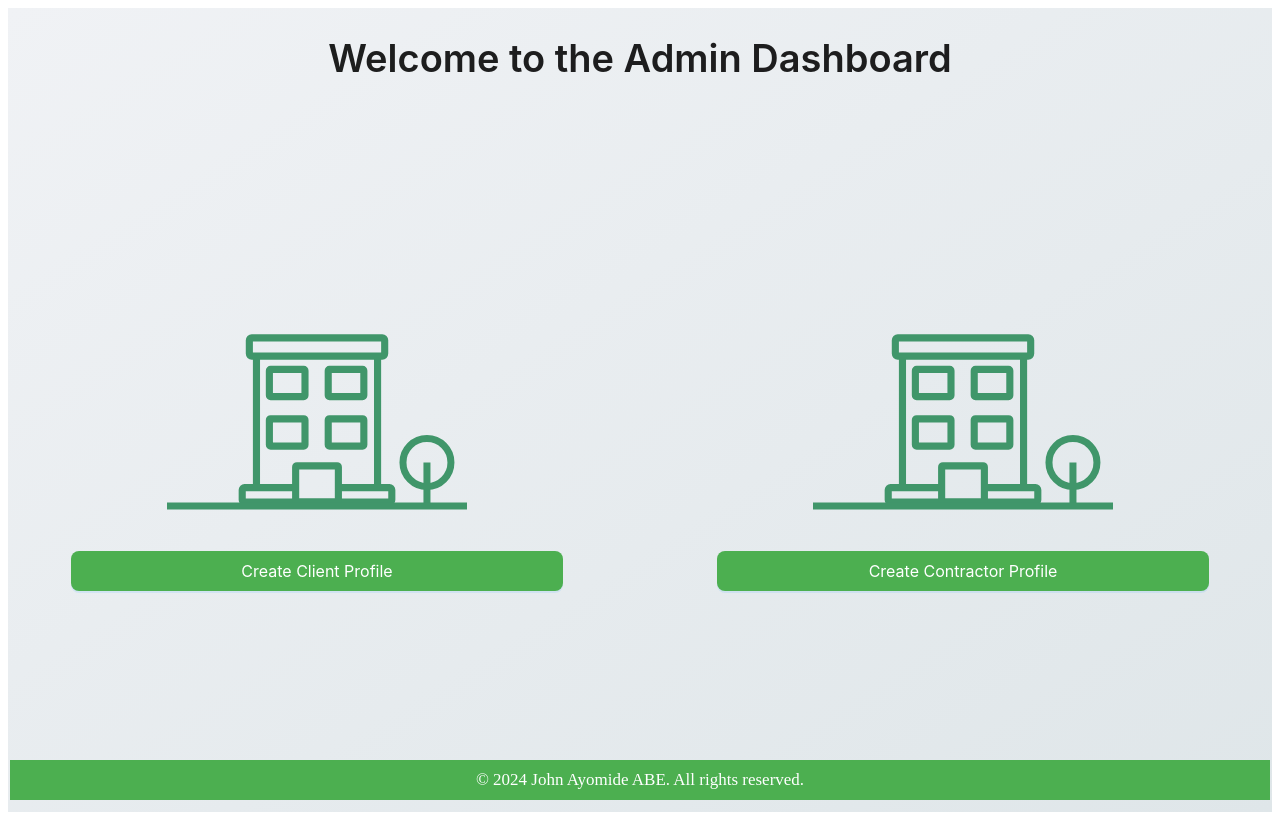
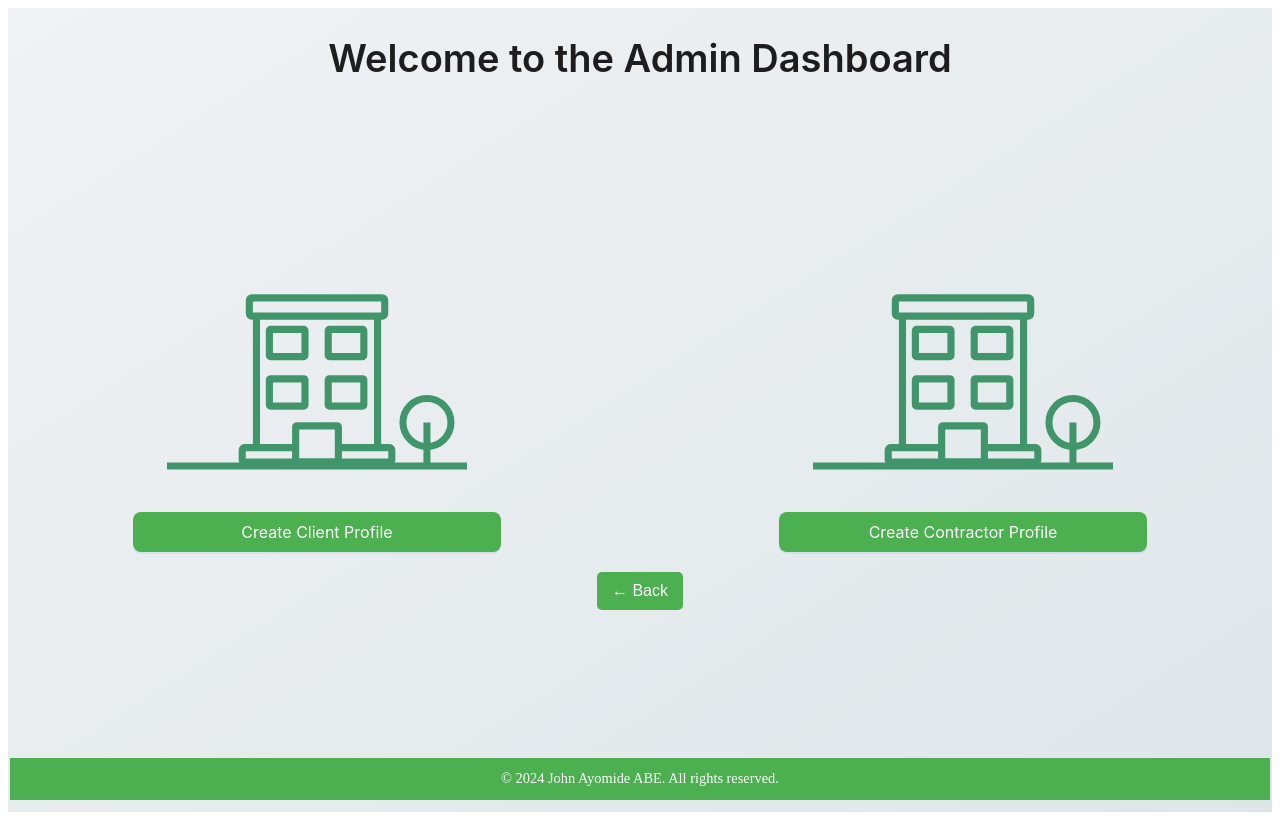
Before and after one commit to ablejohn/ProjectTracker, a React (Vite) app: page /admin-dashboard in a window 1280 px wide. Built offline with nearby package versions, Linux system fonts and the light colour scheme.

Commit message:
i'm back

```diff
--- /dev/null
+++ b/src/components/BackButton.jsx
@@ -0,0 +1,16 @@
+// src/components/BackButton.jsx
+import React from "react";
+import { useNavigate } from "react-router-dom";
+import "../styling/BackButton.css"; // Add styles for the button
+
+const BackButton = () => {
+  const navigate = useNavigate();
+
+  return (
+    <button className="back-button" onClick={() => navigate(-1)}>
+      &larr; Back
+    </button>
+  );
+};
+
+export default BackButton;
--- a/src/components/Footer.jsx
+++ b/src/components/Footer.jsx
@@ -1,12 +1,17 @@
 import React from "react";
 import "../styling/Footer.css";
 
-const Footer = () => {
+const Footer = ({ sticky, className, author = "John Ayomide ABE" }) => {
   return (
-    <footer className="footer">
-      <p>
-        &copy; {new Date().getFullYear()} John Ayomide ABE. All rights reserved.
-      </p>
+    <footer
+      className={`footer ${sticky ? "sticky" : ""} ${className || ""}`}
+      role="contentinfo" // Added for accessibility
+    >
+      <div className="footer-content">
+        <p className="copyright">
+          &copy; {new Date().getFullYear()} {author}. All rights reserved.
+        </p>
+      </div>
     </footer>
   );
 };
--- a/src/pages/AdminDashboard.jsx
+++ b/src/pages/AdminDashboard.jsx
@@ -1,10 +1,12 @@
 import React from "react";
 import { Button, Typography, Row, Col } from "antd";
 import Lottie from "lottie-react";
-import clientAnimation from "../assets/client.json"; // Add your animation JSON files
-import contractorAnimation from "../assets/contractor.json"; // Add your animation JSON files
-import "../styling/AdminDashboard.css"; // Custom CSS for styling
-import Footer from "../components/Footer"; // Ensure the correct casing
+import clientAnimation from "../assets/client.json";
+import contractorAnimation from "../assets/contractor.json";
+import "../styling/AdminDashboard.css";
+import Footer from "../components/footer";
+import BackButton from "../components/backbutton";
+
 const { Title } = Typography;
 
 const AdminDashboard = () => {
@@ -24,13 +26,13 @@ const AdminDashboard = () => {
         Welcome to the Admin Dashboard
       </Title>
       <Row gutter={32} className="section-row">
-        {/* Client Section */}
         <Col xs={24} md={12} className="section-container">
           <Lottie
             animationData={clientAnimation}
             loop={true}
             className="lottie-animation"
           />
+
           <Button
             type="primary"
             size="large"
@@ -40,14 +42,13 @@ const AdminDashboard = () => {
             Create Client Profile
           </Button>
         </Col>
-
-        {/* Contractor Section */}
         <Col xs={24} md={12} className="section-container">
           <Lottie
             animationData={contractorAnimation}
             loop={true}
             className="lottie-animation"
           />
+
           <Button
             type="primary"
             size="large"
@@ -57,9 +58,10 @@ const AdminDashboard = () => {
             Create Contractor Profile
           </Button>
         </Col>
+        <BackButton />
       </Row>
-      <Footer className="footer" />{" "}
-      {/* Include Footer inside the return statement */}
+
+      <Footer className="footer" />
     </div>
   );
 };
--- a/src/pages/AdminDashboardLogin.jsx
+++ b/src/pages/AdminDashboardLogin.jsx
@@ -1,8 +1,8 @@
-// src/pages/AdminDashboardLogin.jsx
 import React from "react";
 import { Form, Input, Button, Typography } from "antd";
 import { useNavigate } from "react-router-dom"; // Import useNavigate
 import "../styling/AdminDashboard.css"; // Optional: Add custom CSS
+import BackButton from "../components/backbutton";
 
 const { Title } = Typography;
 
@@ -21,7 +21,6 @@ const AdminDashboardLogin = () => {
         Admin Dashboard Login
       </Title>
       <p>Please enter your credentials to access the Admin Dashboard.</p>
-
       <Form
         name="adminLoginForm"
         onFinish={onFinish}
@@ -52,6 +51,8 @@ const AdminDashboardLogin = () => {
           </Button>
         </Form.Item>
       </Form>
+
+      <BackButton />
     </div>
   );
 };
--- a/src/pages/ClientLogin.jsx
+++ b/src/pages/ClientLogin.jsx
@@ -1,7 +1,7 @@
 import React from "react";
 import { Form, Input, Button, Typography } from "antd";
 import "../styling/AllLogin.css"; // Optional: Add custom CSS
-
+import BackButton from "../components/backbutton";
 const { Title } = Typography;
 
 const ClientDashboard = () => {
@@ -12,10 +12,14 @@ const ClientDashboard = () => {
 
   return (
     <div className="dashboard-container">
+      <div className="content-area">
         <Title level={2} className="dashboard-title">
           Client Login
         </Title>
-      <p>Welcome to your project dashboard. Here you'll see project updates.</p>
+
+        <p>
+          Welcome to your project dashboard. Here you'll see project updates.
+        </p>
 
         <Form
           name="clientForm"
@@ -48,6 +52,8 @@ const ClientDashboard = () => {
           </Form.Item>
         </Form>
       </div>
+      <BackButton />
+    </div>
   );
 };
 
--- a/src/pages/ContractorLogin.jsx
+++ b/src/pages/ContractorLogin.jsx
@@ -1,6 +1,7 @@
 import React from "react";
 import { Form, Input, Button, Typography } from "antd";
 import "../styling/AllLogin.css"; // Optional: Add custom CSS
+import BackButton from "../components/backbutton";
 
 const { Title } = Typography;
 
@@ -45,6 +46,7 @@ const ClientDashboard = () => {
           </Button>
         </Form.Item>
       </Form>
+      <BackButton />
     </div>
   );
 };
--- a/src/pages/HomePage.jsx
+++ b/src/pages/HomePage.jsx
@@ -1,4 +1,3 @@
-// src/pages/Login.jsx
 import React from "react";
 import { Button, Typography } from "antd";
 import { useNavigate } from "react-router-dom";
--- a/src/styling/AdminDashboard.css
+++ b/src/styling/AdminDashboard.css
@@ -37,7 +37,9 @@
 .dashboard-button {
     background-color: #4caf50;
     border: none;
-    width: 80%;
+    width: 60%;
+    align-items: center;
+
 }
 
 .dashboard-button:hover {
--- /dev/null
+++ b/src/styling/BackButton.css
@@ -0,0 +1,15 @@
+
+.back-button {
+    background-color: #4caf50; /* Change to your preferred color */
+    color: white !important;
+    border: none !important;
+    border-radius: 5px !important;
+    padding: 10px 15px !important;
+    cursor: pointer;
+    font-size: 16px !important;
+    transition: background-color 0.3s ease;
+  }
+
+  .back-button:hover {
+    background-color: #63b366;
+  }
--- a/src/styling/Footer.css
+++ b/src/styling/Footer.css
@@ -1,14 +1,75 @@
+/* Ensure the root element takes full height */
+#root {
+  min-height: 100vh;
+  display: flex;
+  flex-direction: column;
+}
+
+/* Footer styles */
 .footer {
   background-color: #4caf50; /* Green background */
   color: white; /* Text color */
   text-align: center; /* Centered text */
   padding: 10px 0; /* Vertical padding */
-    position: relative; /* Change to relative to allow normal flow */
   width: 100%; /* Full width */
-    bottom: 0; /* Align to the bottom */
+  margin-top: 20px; /* Space between footer and content */
 }
 
-  .footer p {
+/* Footer content wrapper for better spacing */
+.footer-content {
+  max-width: 1200px;
+  margin: 0 auto;
+  padding: 0 20px;
+}
+
+/* Copyright text styling */
+.copyright {
   margin: 0;
-    font-size: 17px;
+  font-size: 0.9rem;
+  line-height: 1.5;
 }
+
+/* Optional: Style for sticky footer */
+.footer.sticky {
+  position: fixed;
+  bottom: 0;
+  left: 0;
+  z-index: 1000;
+}
+
+/* Optional: Footer links styling */
+.footer-links {
+  margin-top: 8px;
+}
+
+.footer-links a {
+  color: white;
+  text-decoration: none;
+  margin: 0 10px;
+  font-size: 0.9rem;
+  transition: opacity 0.2s ease;
+}
+
+.footer-links a:hover {
+  opacity: 0.8;
+}
+
+/* Responsive adjustments */
+@media (max-width: 768px) {
+  .footer {
+    padding: 8px 0;
+  }
+
+  .copyright {
+    font-size: 0.8rem;
+  }
+
+  .footer-links {
+    margin-top: 6px;
+  }
+
+  .footer-links a {
+    margin: 0 8px;
+    font-size: 0.8rem;
+  }
+}
--- a/src/styling/HomePage.css
+++ b/src/styling/HomePage.css
@@ -7,30 +7,27 @@
 }
 
 .animation-container {
-    flex: 1; /* Allow this to grow */
+  flex: 0 0 80px; /* Set a fixed height, adjust as needed */
   display: flex;
   justify-content: center;
   align-items: center;
+  padding-top: 0;
+  margin-bottom: 0;
+
 }
 
 .content-container {
   text-align: center;
-    padding: 20px;
+  padding: 0;
+  margin-top: -87px; /* No margin-top */
+  margin-bottom: 5px;
 }
-  .content-container h1{
-    color:black;
+
+.content-container h1 {
+  color: black;
   font-weight: bolder;
-
 }
 
 .button-group {
   margin-top: 20px;
 }
-
-  .footer {
-    background-color: #4caf50; /* Green background */
-    color: white; /* Text color */
-    text-align: center; /* Centered text */
-    padding: 10px 0; /* Vertical padding */
-    width: 100%; /* Full width */
-  }
```
Lines whose indentation alone changed are shown as unchanged.
